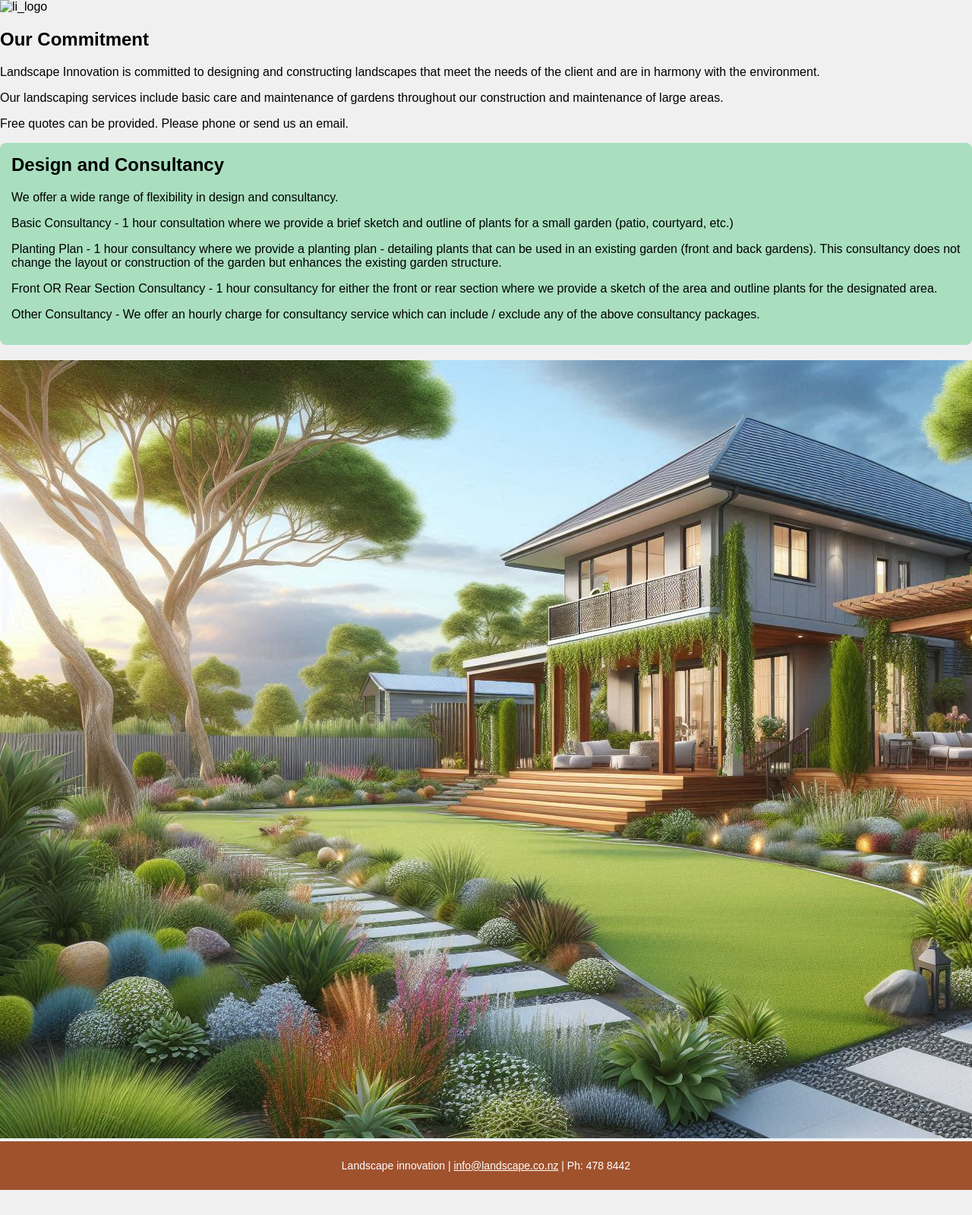
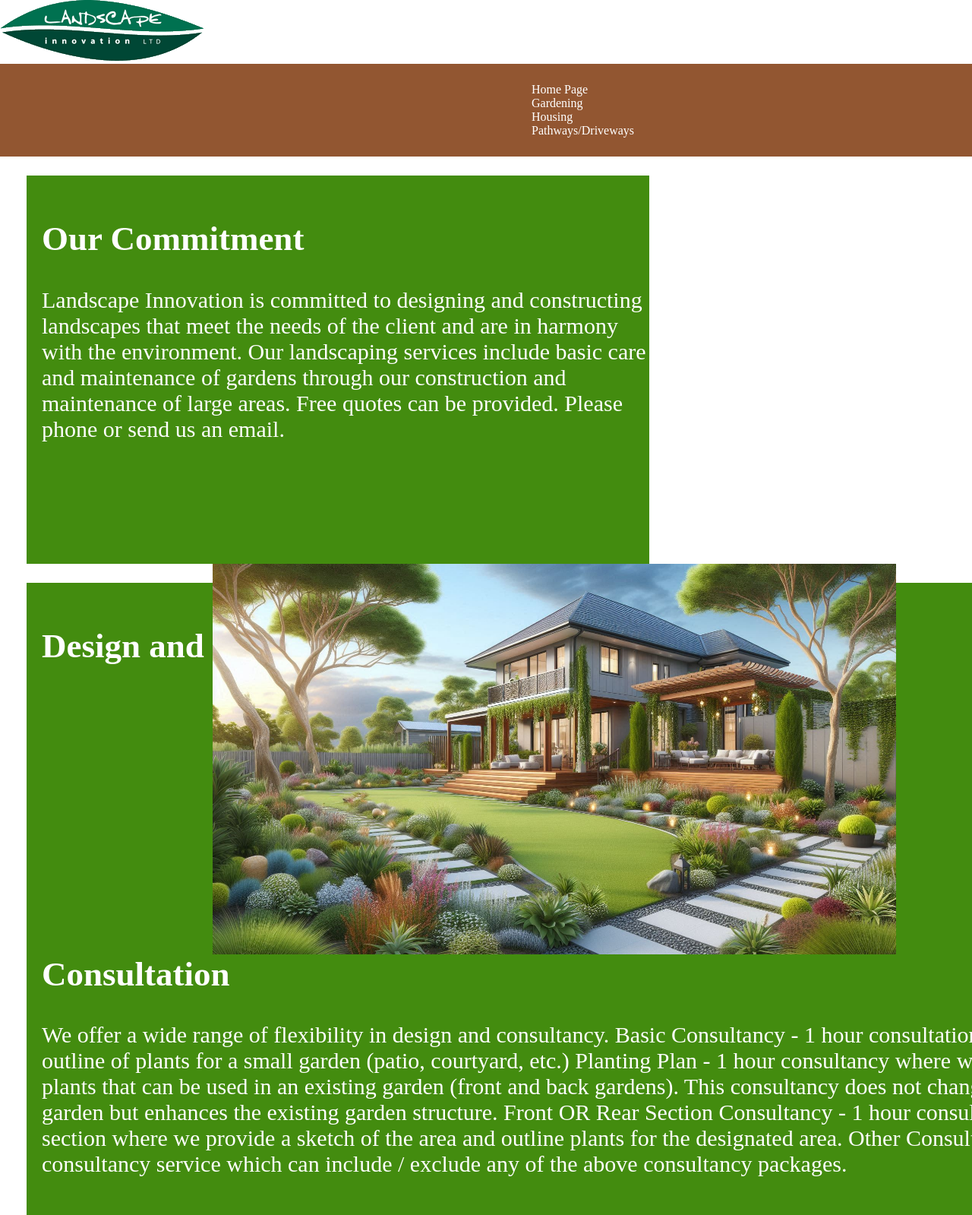
Before and after one commit to supercoolguyMax/DGT-Landscape-Website-PA, a plain HTML site: page index.html in a window 1280 px wide. Shown: the top 1599 px of the page at 76% size. Before the commit the page ends 1566 px from the top, so only its background shows below. Drawn offline with Linux system fonts and the light colour scheme.

Commit message:
made everything look perfect and followed conventions

```diff
--- a/index.html
+++ b/index.html
@@ -8,29 +8,41 @@
 
 </head>
 <body>
+	<header>
+		<img src="li_logo.png" alt="Logo">
+	</header>
 
-    <img src="li_logo.png" alt="li_logo" class="logo">
+	<nav>
+		<a href="index.html"> Home Page </a>
+		<a href="gardening.html"> Gardening </a>
+		<a href="housing.html"> Housing </a>
+		<a href="pdx.html"> Pathways/Driveways </a>
+	</nav>
 
-    <h2>Our Commitment</h2>
-    <p>Landscape Innovation is committed to designing and constructing landscapes that meet the needs of the client and are in harmony with the environment.</p>
-    <p>Our landscaping services include basic care and maintenance of gardens throughout our construction and maintenance of large areas.</p>
-    <p>Free quotes can be provided. Please phone or send us an email.</p>
-    </section>
-    <section class="content-section">
-        <h2>Design and Consultancy</h2>
-        <p>We offer a wide range of flexibility in design and consultancy.</p>
-        <p>Basic Consultancy - 1 hour consultation where we provide a brief sketch and outline of plants for a small garden (patio, courtyard, etc.)</p>
-        <p>Planting Plan - 1 hour consultancy where we provide a planting plan - detailing plants that can be used in an existing garden (front and back gardens). This consultancy does not change the layout or construction of the garden but enhances the existing garden structure.</p>
-        <p>Front OR Rear Section Consultancy - 1 hour consultancy for either the front or rear section where we provide a sketch of the area and outline plants for the designated area.</p>
-        <p>Other Consultancy - We offer an hourly charge for consultancy service which can include / exclude any of the above consultancy packages.</p>
-    </section>
-<img src="design.png" alt="design" class="house">
+	<div class="middletop">
+		<main>
+			<h2> Our Commitment </h2>
+<p> Landscape Innovation is committed to designing and constructing landscapes that meet the needs of the client and are in harmony with the environment.
+Our landscaping services include basic care and maintenance of gardens through our construction and maintenance of large areas.
+Free quotes can be provided. Please phone or send us an email. </p>
 
-</main>
-<footer>
-<p>Landscape innovation | <a href="mailto:info@landscape.co.nz">info@landscape.co.nz</a> | Ph: 478 8442</p>
-</footer>
+		</main>
 
+		<img src="design.png" alt="Design" class="aside">
+	</div>
 
+	<div class="middlebottom">
+		<h2> Design and Consultation </h2>
+		<p> We offer a wide range of flexibility in design and consultancy.
+Basic Consultancy - 1 hour consultation where we provide a brief sketch and outline of plants for a small garden (patio, courtyard, etc.)
+Planting Plan - 1 hour consultancy where we provide a planting plan - detailing plants that can be used in an existing garden (front and back gardens). This consultancy does not change the layout or construction of the garden but enhances the existing garden structure.
+Front OR Rear Section Consultancy - 1 hour consultancy for either the front or rear section where we provide a sketch of the area and outline plants for the designated area.
+Other Consultancy - We offer an hourly charge for consultancy service which can include / exclude any of the above consultancy packages. </p>
+	</div>
+
+	<footer>
+		<p> Landscape Innovation  |info@landscape.co.nz | Ph: 478 8442 </p>
+	</footer>
 </body>
+
 </html>
--- a/styles.css
+++ b/styles.css
@@ -1,80 +1,68 @@
 body {
-    font-family: Arial, sans-serif;
-    margin: 0;
-    padding: 0;
-    background-color: #f0f0f0;
+    margin: 0%;
+ }
+
+.logo {
+width: 300px;
+margin-left: 590px;
+margin-right: 590px;
 }
 
-header {
-    display: flex;
-    justify-content: space-between;
-    align-items: center;
-    background-color: #4CAF50;
-    padding: 10px 20px;
+nav {
+padding-right: 500px;
+padding-left: 700px;
+padding-bottom: 25px;
+padding-top: 25px;
+background-color: #925631;
 }
 
-.logo h1 {
-    margin: 0;
-    color: white;
-    font-size: 24px;
-    line-height: 1.2;
+a {
+color: white;
+text-decoration: none;
 }
 
-nav ul {
-    list-style: none;
-    margin: 0;
-    padding: 0;
-    display: flex;
+main {
+padding-top: 20px;
+padding-left: 20px;
+padding-bottom: 130px;
+margin-right: 25px;
+width: 800px;
+display: inline-block;
+background-color: #438C0F;
+color: white;
+font-size: 30px;
 }
 
-nav ul li {
-    margin-left: 15px;
+.aside {
+width: 900px;
+float: right;
 }
 
-nav ul li a {
-    color: white;
-    text-decoration: none;
-    font-weight: bold;
+.middletop {
+margin-left: 35px;
+margin-right: 100px;
+margin-bottom: 25px;
+margin-top: 25px;
 }
 
-
-main {
-    padding: 20px;
+.middlebottom {
+margin-left: 35px;
+margin-right: 100px;
+padding-left: 20px;
+padding-right: 50px;
+padding-top: 20px;
+padding-bottom: 20px;
+width: 1700px;
+background-color: #438C0F;
+color: white;
+font-size: 30px;
 }
 
-
-.content-section {
-    background-color: #A9DFBF;
-    padding: 15px;
-    margin-bottom: 20px;
-    border-radius: 8px;
+footer {
+padding-right: 500px;
+padding-left: 700px;
+padding-bottom: 5px;
+background-color: #925631;
+color: white;
+text-decoration: none;
 }
-
-.content-section h2 {
-    margin-top: 0;
-}
-
-
-.image-section {
-    text-align: center;
-    margin: 20px 0;
-}
-
-.image-section img {
-    max-width: 100%;
-    height: auto;
-    border-radius: 8px;
-}
-
-
-footer {
-    background-color: #A0522D;
-    color: white;
-    text-align: center;
-    padding: 10px 20px;
-    font-size: 14px;
-}
-footer a {
-    color: white;
-    text-decoration: underline;
-}
```
Also changed, not shown: Gardening.html (added, +11 -0 lines), Housing.html (added, +11 -0 lines), Pathways/Driveways.html (added, +11 -0 lines), Frame 2.png (deleted), li_logo.png (added).
